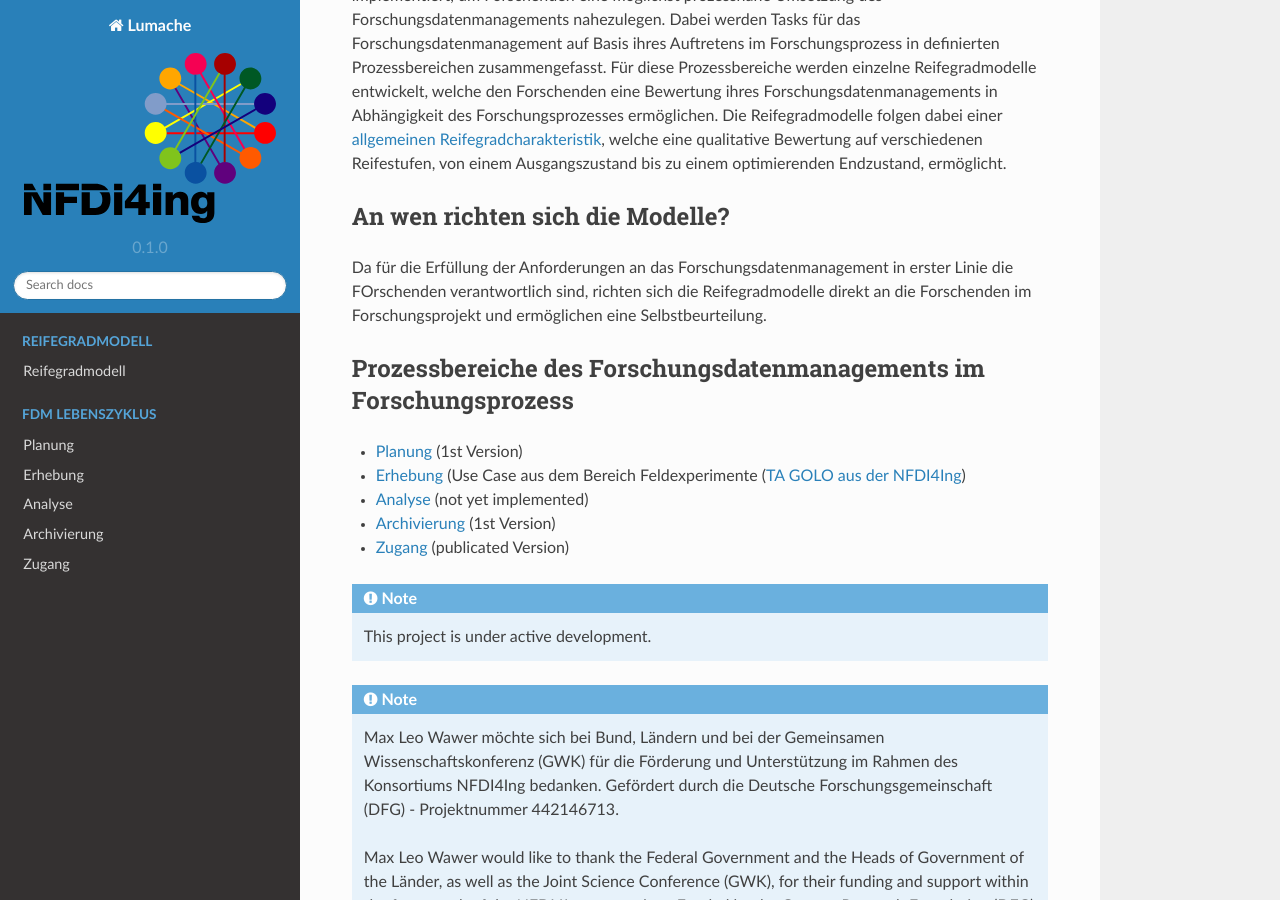
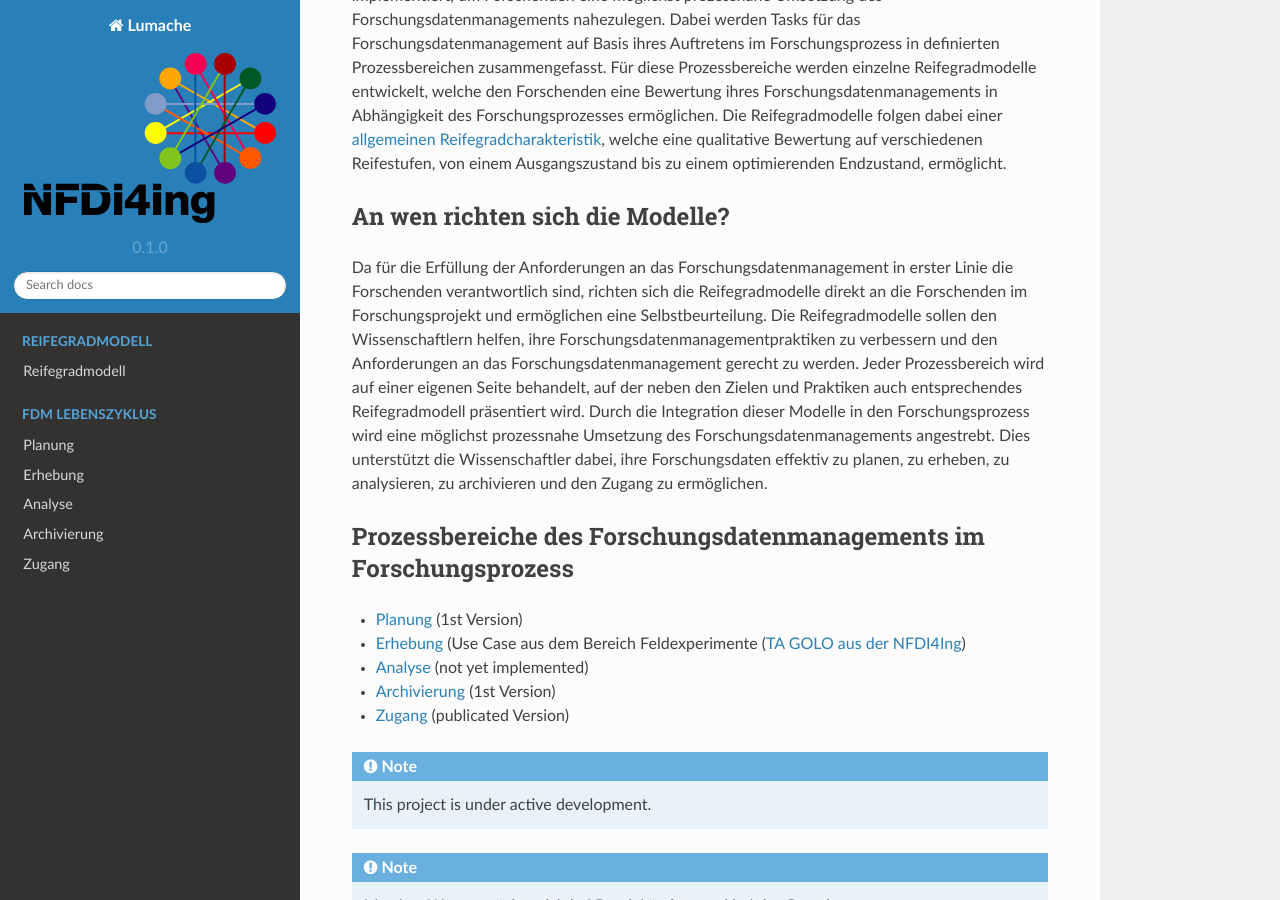
Before and after one commit to LUHMW/MaturityModelsNFDI4Ing, a Sphinx documentation site: the page built from docs/source/index.rst, in a window 1280 px wide and 900 px high, scrolled down 554 px. Built offline with Sphinx 7.4.7 and the Read the Docs theme 2.0.0, drawn with Linux system fonts in a browser that asks for light colours.

Commit message:
Update index.rst

```diff
--- a/docs/source/index.rst
+++ b/docs/source/index.rst
@@ -13,7 +13,10 @@ Entwicklung von Reifegradmodellen für die qualitative Bewertung des Forschungsd
 
 An wen richten sich die Modelle?
 --------
-Da für die Erfüllung der Anforderungen an das Forschungsdatenmanagement in erster Linie die FOrschenden verantwortlich sind, richten sich die Reifegradmodelle direkt an die Forschenden im Forschungsprojekt und ermöglichen eine Selbstbeurteilung.
+Da für die Erfüllung der Anforderungen an das Forschungsdatenmanagement in erster Linie die Forschenden verantwortlich sind, richten sich die Reifegradmodelle direkt an die Forschenden im Forschungsprojekt und ermöglichen eine Selbstbeurteilung.
+Die Reifegradmodelle sollen den Wissenschaftlern helfen, ihre Forschungsdatenmanagementpraktiken zu verbessern und den Anforderungen an das Forschungsdatenmanagement gerecht zu werden. Jeder Prozessbereich wird auf einer eigenen Seite behandelt, auf der neben den Zielen und Praktiken auch
+entsprechendes Reifegradmodell präsentiert wird.
+Durch die Integration dieser Modelle in den Forschungsprozess wird eine möglichst prozessnahe Umsetzung des Forschungsdatenmanagements angestrebt. Dies unterstützt die Wissenschaftler dabei, ihre Forschungsdaten effektiv zu planen, zu erheben, zu analysieren, zu archivieren und den Zugang zu ermöglichen.
 
 
 Prozessbereiche des Forschungsdatenmanagements im Forschungsprozess
```
